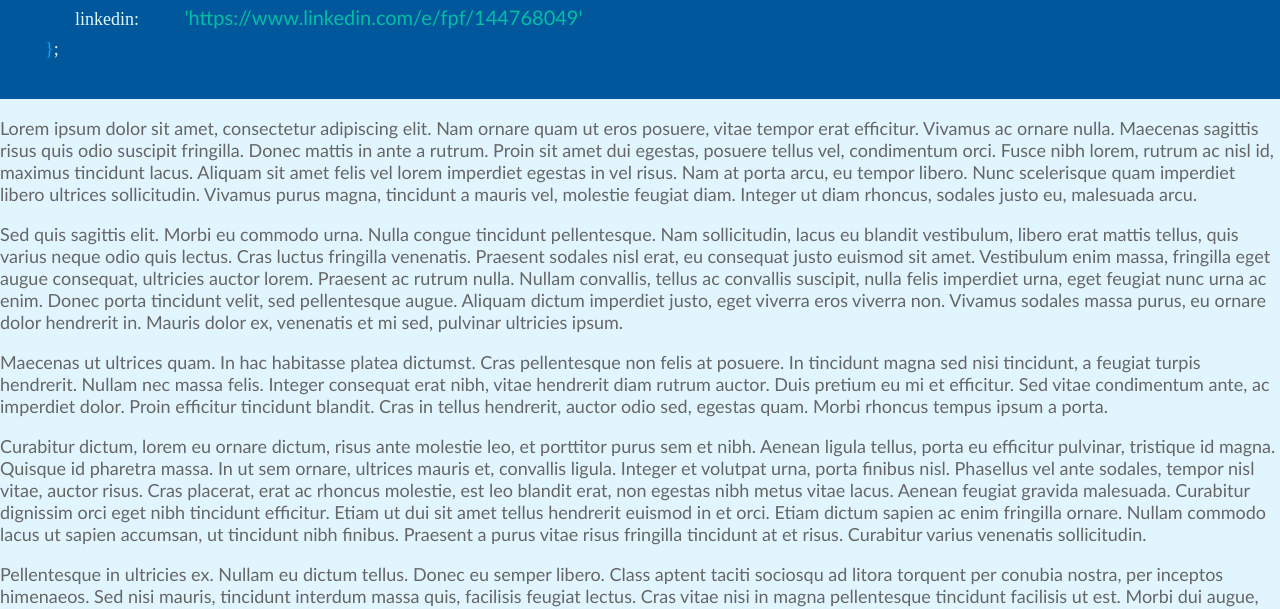
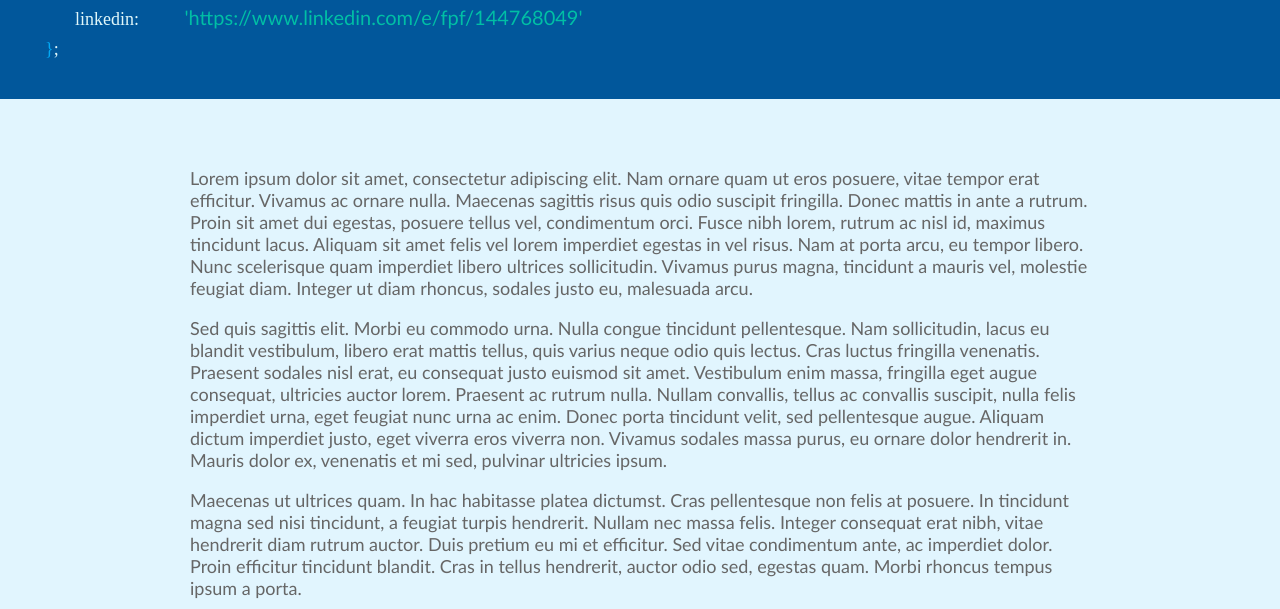
Before and after one commit to ericlifka/ericlifka.github.io, a website: page index.html in a window 1280 px wide. Shown: the part 199-808 px from the top of the page. Drawn offline with Linux system fonts and the light colour scheme.

Commit message:
throw some basic column styles at the center stage

```diff
--- a/styles/center-stage.less
+++ b/styles/center-stage.less
@@ -1,3 +1,6 @@
 .center-stage {
-
+    max-width: 900px;
+    padding: 50px;
+    margin-left: auto;
+    margin-right: auto;
 }
```
Also changed, not shown: styles.css.
